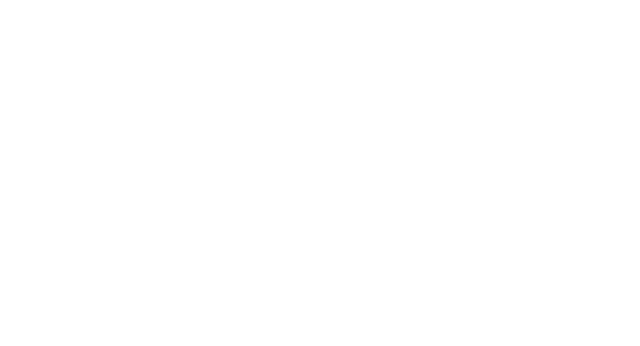
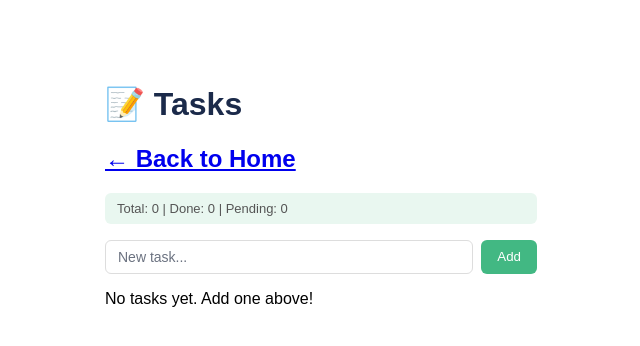
Before and after one commit to Georgette-Dalen-Cadiz/IBM-Vue-Training-June2026, a Vue app: page /day4 in a window 1280 px wide. Before the commit this address had no page. Shown: the top 346 px of the page, without its empty margins (319-959 px from the left). Built offline with nearby package versions, Linux system fonts and the light colour scheme.

Commit message:
feat: Day 4 Submission

```diff
--- a/package.json
+++ b/package.json
@@ -10,6 +10,7 @@
   },
   "dependencies": {
     "pinia": "^3.0.4",
+    "pinia-plugin-persistedstate": "^4.7.1",
     "primeicons": "^7.0.0",
     "primevue": "^3.53.0",
     "vue": "^3.5.34",
--- a/src/router/index.js
+++ b/src/router/index.js
@@ -59,6 +59,8 @@ import HomeView       from '../views/Day3/HomeView.vue'
 import TaskDetailView from '../views/Day3/TaskDetailView.vue'
 import AboutView      from '../views/Day3/AboutView.vue'
 
+import TaskListView   from '../views/Day4/TaskListView.vue'  // DAY 4
+
 // TODO 2: Import your Pinia task store so the guard can check if a task exists
 import { useTaskStore } from '@/stores/taskStore'
 
@@ -75,6 +77,9 @@ const routes = [
 
   // TODO 6: Add the /about route
   { path: '/about', component: AboutView },
+
+  // DEDICATED TO DAY 4
+  {path: '/day4', component: TaskListView },
 ]
 
 const router = createRouter({
--- /dev/null
+++ b/src/stores/taskStore_Day4.js
@@ -0,0 +1,103 @@
+// =============================================================
+//  DAY 4 ASSIGNMENT — Pinia Store: stores/taskStore.js
+//  Topic: Centralized State with Pinia (state, getters, actions)
+//  Files: stores/taskStore.js  |  TaskListView.vue (updated)
+//  Time: 60 minutes
+// =============================================================
+//
+// OBJECTIVE
+// ---------
+// Migrate all task-related state OUT of your components and INTO a
+// centralized Pinia store. Components become thin — they only call
+// store actions and read store state. They never manage task data locally.
+//
+// WHAT TO BUILD
+// -------------
+// stores/taskStore.js:
+//   - state: tasks array, nextId counter
+//   - getters (computed): doneCount, pendingCount, totalCount
+//   - actions: addTask(name), toggleTask(id), removeTask(id)
+//
+// TaskListView.vue (update your existing component):
+//   - Remove all local task state and action functions
+//   - Import and use the Pinia store
+//   - Use storeToRefs() for reactive state destructuring
+//   - Destructure actions directly from the store (no storeToRefs needed)
+//
+// REQUIREMENTS (Acceptance Criteria)
+// ------------------------------------
+//  [x] defineStore('tasks', setup function) — use the Setup Store pattern
+//  [x] tasks and nextId are refs inside the store
+//  [x] doneCount, pendingCount, totalCount are computed() getters
+//  [x] All 3 actions are defined inside the store
+//  [x] store is registered in main.js: app.use(createPinia())
+//  [x] Component uses storeToRefs() for state and computed
+//  [x] Component uses store.action() directly (not storeToRefs for actions)
+//  [x] No task state remains in any component
+//
+// EXTENSION
+// ---------
+//  - Add a userStore.js with: currentUser (name), isLoggedIn (bool)
+//  - Display the current user's name in the app header
+//  - Add a "login" action that sets the user name
+//  - Add pinia-plugin-persistedstate to persist tasks to localStorage:
+//      npm install pinia-plugin-persistedstate
+//
+// HINTS (read only if stuck)
+// ---------------------------
+//  Hint 1: import { defineStore } from 'pinia'
+//  Hint 2: export const useTaskStore = defineStore('tasks', () => { ... })
+//  Hint 3: The setup function must return EVERYTHING the component needs:
+//          return { tasks, doneCount, addTask, toggleTask, removeTask }
+//  Hint 4: In the component:
+//          const store = useTaskStore()
+//          const { tasks, doneCount } = storeToRefs(store)  // reactive!
+//          const { addTask } = store                          // NOT storeToRefs
+//  Hint 5: storeToRefs is imported from 'pinia', not 'vue'
+//  Hint 6: nextId.value++ increments THEN returns — use it as the id before push
+// =============================================================
+
+import { ref, computed } from 'vue'
+import { defineStore } from 'pinia'
+
+// TODO 1: Export a useTaskStore function using defineStore
+export const useTaskStore = defineStore('tasks', () => {
+
+  // TODO 2: Define state using ref()
+  const tasks = ref([])
+  const nextId = ref(1)
+
+  // TODO 3: Define getters using computed()
+  const totalCount = computed(() => tasks.value.length)
+  const doneCount = computed(() => tasks.value.filter(task => task.done).length)
+  const pendingCount = computed(() => tasks.value.filter(task => !task.done).length)
+
+  // TODO 4: Define addTask(name) action
+  function addTask(name) {
+    // your code here
+    if (!name || name.trim() === '') return
+    tasks.value.push({
+      id: nextId.value++,
+      name: name.trim(),
+      done: false
+    })
+  }
+
+  // TODO 5: Define toggleTask(id) action
+  function toggleTask(id) {
+    // your code here
+    const task = tasks.value.find(task => task.id === id)
+    if (task) {
+      task.done = !task.done
+    }
+  }
+
+  // TODO 6: Define removeTask(id) action
+  function removeTask(id) {
+    // your code here
+    tasks.value = tasks.value.filter(task => task.id !== id)
+  }
+
+  // TODO 7: Return everything the component needs to access
+  return { tasks, totalCount, doneCount, pendingCount, addTask, toggleTask, removeTask }
+})
--- a/src/views/Day3/HomeView.vue
+++ b/src/views/Day3/HomeView.vue
@@ -19,6 +19,10 @@ const showErrorBanner = computed(() => route.query.error === 'notfound')
 <template>
   <div class="home-view">
     <h1>📝 My Tasks</h1>
+    <nav class="page-nav">
+      <RouterLink to="/day4">Go to Task (DAY 4)</RouterLink>
+    </nav>
+
 
     <!-- TODO 2: Show a warning banner if showErrorBanner is true -->
     <div class="error-banner" v-if="showErrorBanner">
--- /dev/null
+++ b/src/views/Day4/TaskListView.vue
@@ -0,0 +1,76 @@
+<!--
+=============================================================
+  DAY 4 ASSIGNMENT — TaskListView.vue (refactored for Pinia)
+  Remove all local state. Use the store for everything.
+=============================================================
+-->
+<script setup>
+import { ref } from 'vue'
+import { storeToRefs } from 'pinia'
+
+// TODO 1: Import your store
+import { useTaskStore } from '@/stores/taskStore_Day4.js'
+
+// TODO 2: Get the store instance
+const taskStore = useTaskStore()
+
+// TODO 3: Destructure REACTIVE STATE using storeToRefs()
+const { tasks, doneCount, pendingCount, totalCount } = storeToRefs(taskStore)
+
+// TODO 4: Destructure ACTIONS directly (no storeToRefs needed for functions)
+const { addTask, toggleTask, removeTask } = taskStore
+
+const newTaskName = ref('')
+
+function handleAdd() {
+  // TODO 5: Call addTask() from the store, then clear the input
+  addTask(newTaskName.value)
+  newTaskName.value = ''
+}
+</script>
+
+<template>
+  <div class="task-view">
+    <h1>📝 Tasks</h1>
+    <h2>
+        <RouterLink to="/home">← Back to Home</RouterLink>
+    </h2>
+
+    <!-- TODO 6: Display totalCount, doneCount, pendingCount from the store -->
+    <div class="stats">
+      <!-- Total: {{ ??? }} | Done: {{ ??? }} | Pending: {{ ??? }} -->
+      Total: {{ totalCount }} | Done: {{ doneCount }} | Pending: {{ pendingCount }}
+    </div>
+
+    <div class="input-row">
+      <input v-model="newTaskName" placeholder="New task..." @keyup.enter="handleAdd" />
+      <button @click="handleAdd">Add</button>
+    </div>
+
+    <!-- TODO 7: Render the task list using tasks from the store -->
+    <ul class="task-list">
+         <div v-if="tasks.length === 0">No tasks yet. Add one above!</div>
+         <div v-else>
+            <li v-for="task in tasks" :key="task.id">
+                <input type="checkbox" :checked="task.done" @change="toggleTask(task.id)" />
+                <span :class="{ done: task.done }">{{ task.name }}</span>
+                <button class="remove" @click="removeTask(task.id)">✕</button>
+            </li>
+        </div>
+    </ul>
+  </div>
+</template>
+
+<style scoped>
+.task-view { max-width: 480px; margin: 40px auto; padding: 24px; font-family: Arial, sans-serif; }
+h1 { color: #1B2A4A; }
+.stats { font-size: 13px; color: #555; padding: 8px 12px; background: #e9f7f0; border-radius: 6px; margin-bottom: 16px; }
+.input-row { display: flex; gap: 8px; margin-bottom: 16px; }
+.input-row input { flex: 1; padding: 8px 12px; border: 1px solid #ddd; border-radius: 6px; font-size: 14px; }
+.input-row button { padding: 8px 16px; background: #42B883; color: white; border: none; border-radius: 6px; cursor: pointer; }
+.task-list { list-style: none; padding: 0; margin: 0; }
+.task-list li { display: flex; align-items: center; gap: 10px; padding: 10px 12px; background: white; border-radius: 6px; margin-bottom: 8px; border: 1px solid #eee; }
+.task-list li span { flex: 1; font-size: 14px; }
+.done { text-decoration: line-through; color: #9ca3af; }
+.task-list li .remove { padding: 4px 10px; background: #fee2e2; color: #dc2626; border: none; border-radius: 4px; cursor: pointer; font-size: 12px; }
+</style>
```
Also changed, not shown: 1 other file (tests, documents, lock files or other folders).
